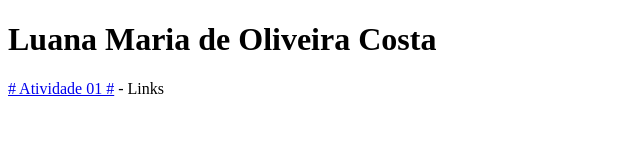
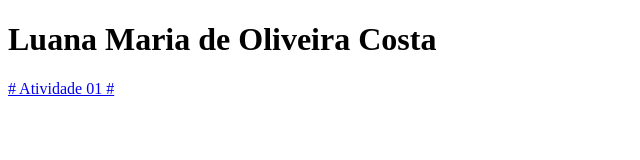
Before and after one commit to LuanaOliveira-ifpi/IPWeb, a plain HTML site: page index.html in a window 1280 px wide. Shown: the full height of the page, 0-640 px from the left. Drawn offline with Linux system fonts and the light colour scheme.

Commit message:
Update index.html

```diff
--- a/index.html
+++ b/index.html
@@ -3,7 +3,7 @@
 <body>
 
     <h1>Luana Maria de Oliveira Costa</h1>
-     <a href="01" target="_blank"># Atividade 01 #</a> - Links <br>
+     <a href="01" target="_blank"># Atividade 01 #</a>
 
 </body>
 
```
